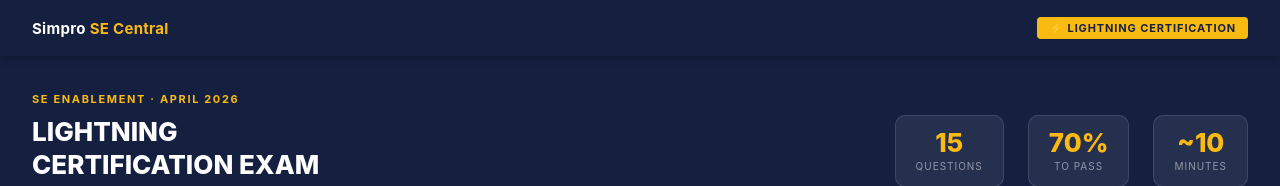
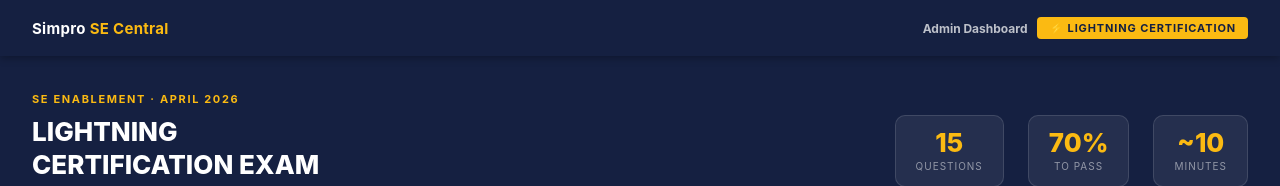
Before and after one commit to fatoldnerd/SE-Lightning-Certification, a website: page Lightning Certification/Lightning_SE_Certification_Exam.html in a window 1280 px wide. Shown: the top 186 px of the page. Drawn offline with Linux system fonts and the light colour scheme; no server answers.

Commit message:
Link admin dashboard from exam

```diff
--- a/Lightning Certification/Lightning_SE_Certification_Exam.html
+++ b/Lightning Certification/Lightning_SE_Certification_Exam.html
@@ -51,6 +51,21 @@
       text-transform: uppercase;
       letter-spacing: 0.08em;
     }
+
+    .nav-actions {
+      display: flex;
+      align-items: center;
+      gap: 10px;
+    }
+
+    .nav-link {
+      color: rgba(255,255,255,0.72);
+      font-size: 12px;
+      font-weight: 700;
+      text-decoration: none;
+    }
+
+    .nav-link:hover { color: #FBBA12; }
 
     /* ── HERO BANNER ── */
     .hero {
@@ -666,7 +681,10 @@
   <!-- TOP NAV -->
   <nav class="topnav">
     <div class="nav-brand">Simpro <span>SE Central</span></div>
-    <div class="nav-badge">⚡ Lightning Certification</div>
+    <div class="nav-actions">
+      <a class="nav-link" href="/admin">Admin Dashboard</a>
+      <div class="nav-badge">⚡ Lightning Certification</div>
+    </div>
   </nav>
 
   <!-- HERO -->
```
